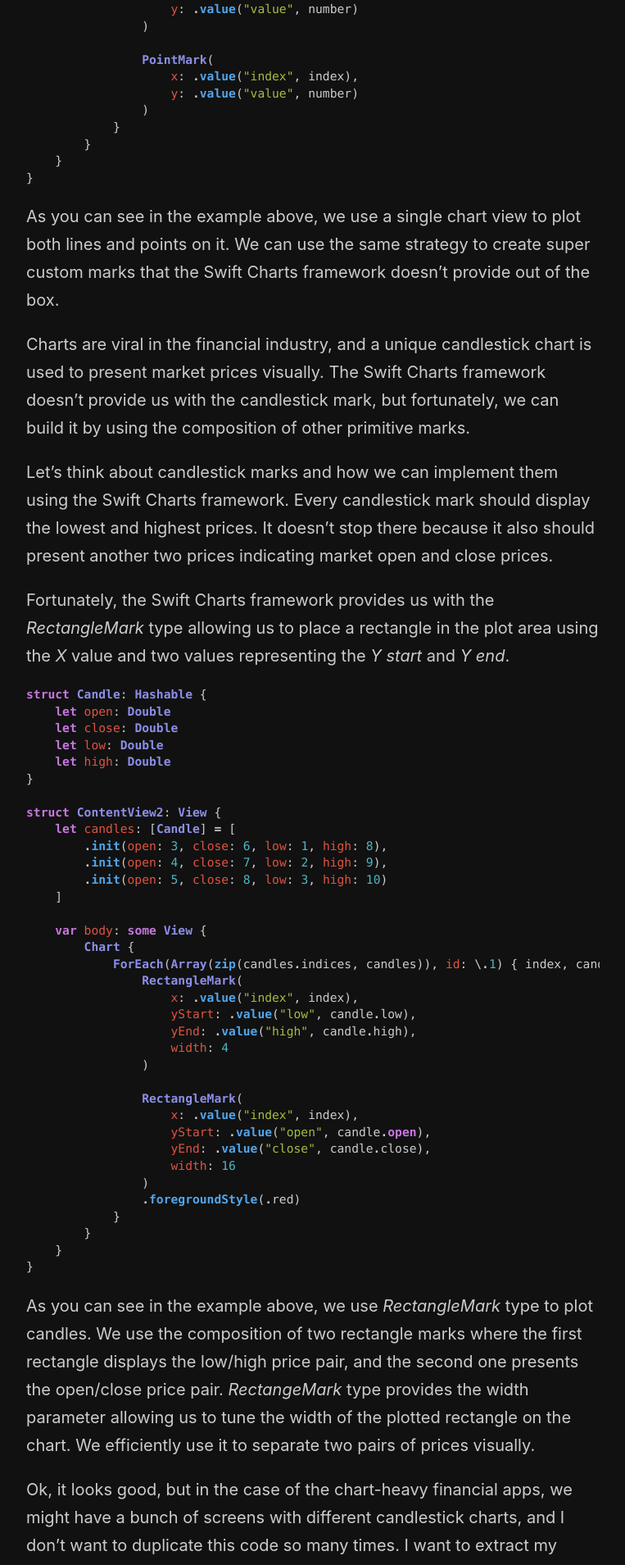
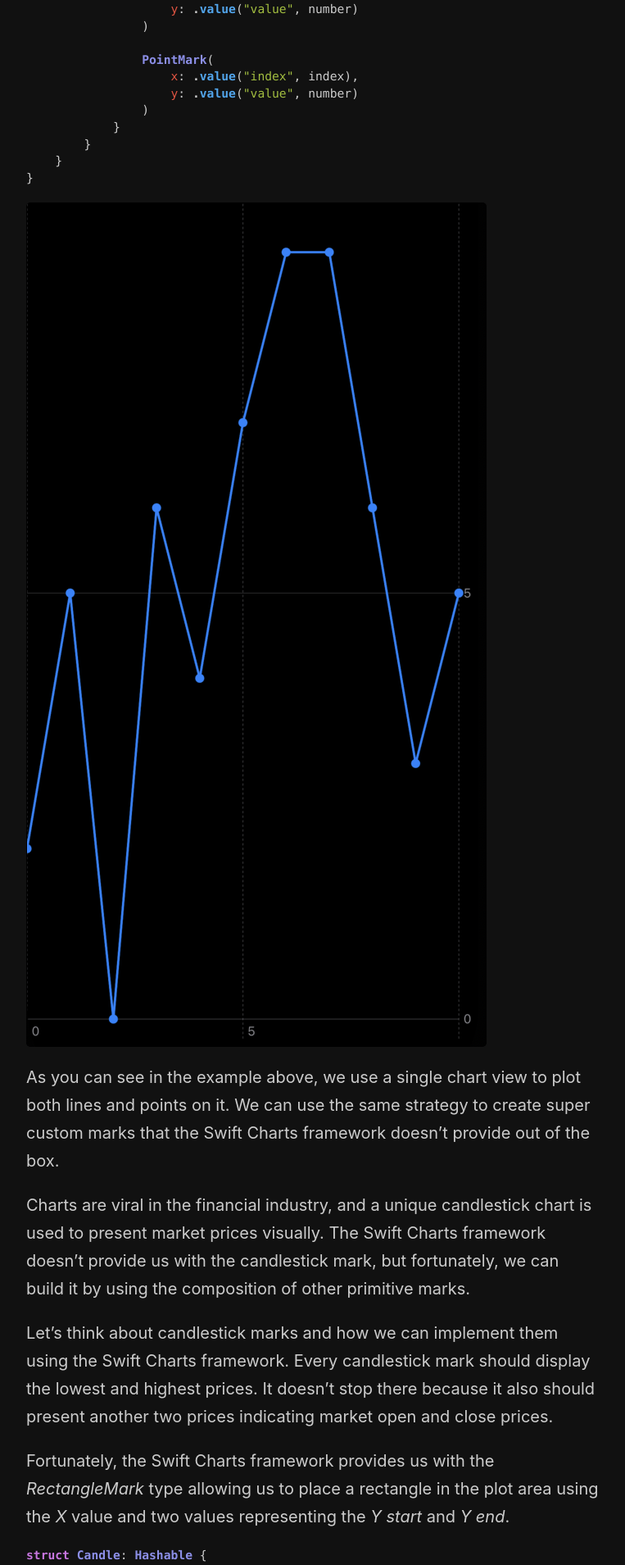
Before and after one commit to mecid/mecid.github.io, a Jekyll site: the page built from _posts/2023-01-26-mastering-charts-in-swiftui-custom-marks.md, in a window 1280 px wide. Shown: the part 737-2646 px from the top of the page at 82% size, without its empty margins (258-1021 px from the left). Built offline with Jekyll 4.4.1, drawn with Linux system fonts in a browser that asks for light colours.

Commit message:
images added to the custom chart marks post

````diff
--- a/_posts/2023-01-26-mastering-charts-in-swiftui-custom-marks.md
+++ b/_posts/2023-01-26-mastering-charts-in-swiftui-custom-marks.md
@@ -31,6 +31,8 @@ struct ContentView1: View {
     }
 }
 ```
+
+![line-chart-with-points](/public/chart13.png)
 
 As you can see in the example above, we use a single chart view to plot both lines and points on it. We can use the same strategy to create super custom marks that the Swift Charts framework doesn't provide out of the box.
 
````
Also changed, not shown: other parts of _posts/2023-01-26-mastering-charts-in-swiftui-custom-marks.md (+2 -0 lines).
